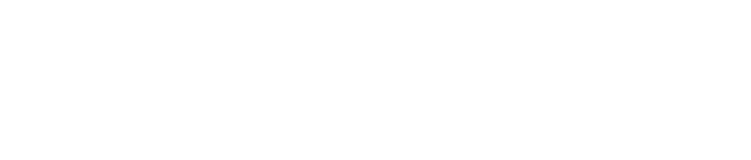
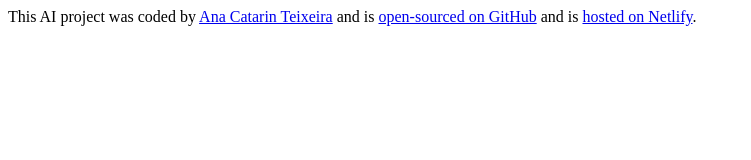
Before and after one commit to Anjinhos-7/AI-Poem-Generator, a plain HTML site: page index.html in a window 1280 px wide. Shown: the whole page, without its empty margins (0-751 px from the left). Drawn offline with nearby package versions, Linux system fonts and the light colour scheme.

Commit message:
footer added, added links for css and js

```diff
--- a/index.html
+++ b/index.html
@@ -3,7 +3,29 @@
   <head>
     <meta charset="UTF-8" />
     <meta name="viewport" content="width=device-width, initial-scale=1.0" />
-    <title>Document</title>
+    <script src="https://unpkg.com/typewriter-effect@latest/dist/core.js"></script>
+    <script src="https://cdn.jsdelivr.net/npm/axios@1.1.2/dist/axios.min.js"></script>
+    <link rel="stylesheet" href="style.css" />
+    <title>AI Portuguese Poem Generator</title>
   </head>
-  <body></body>
+  <body>
+    <footer>
+      This AI project was coded by
+      <a href="https://github.com/Anjinhos-7" target="_blank"
+        >Ana Catarin Teixeira</a
+      >
+      and is
+      <a href="https://github.com/Anjinhos-7/AI-Poem-Generator" target="_blank">
+        open-sourced on GitHub</a
+      >
+      and is
+      <a
+        href="https://ai-generated-portuguese-poems.netlify.app/"
+        target="_blank"
+        >hosted on Netlify</a
+      >.
+    </footer>
+
+    <script src="index.js"></script>
+  </body>
 </html>
```
